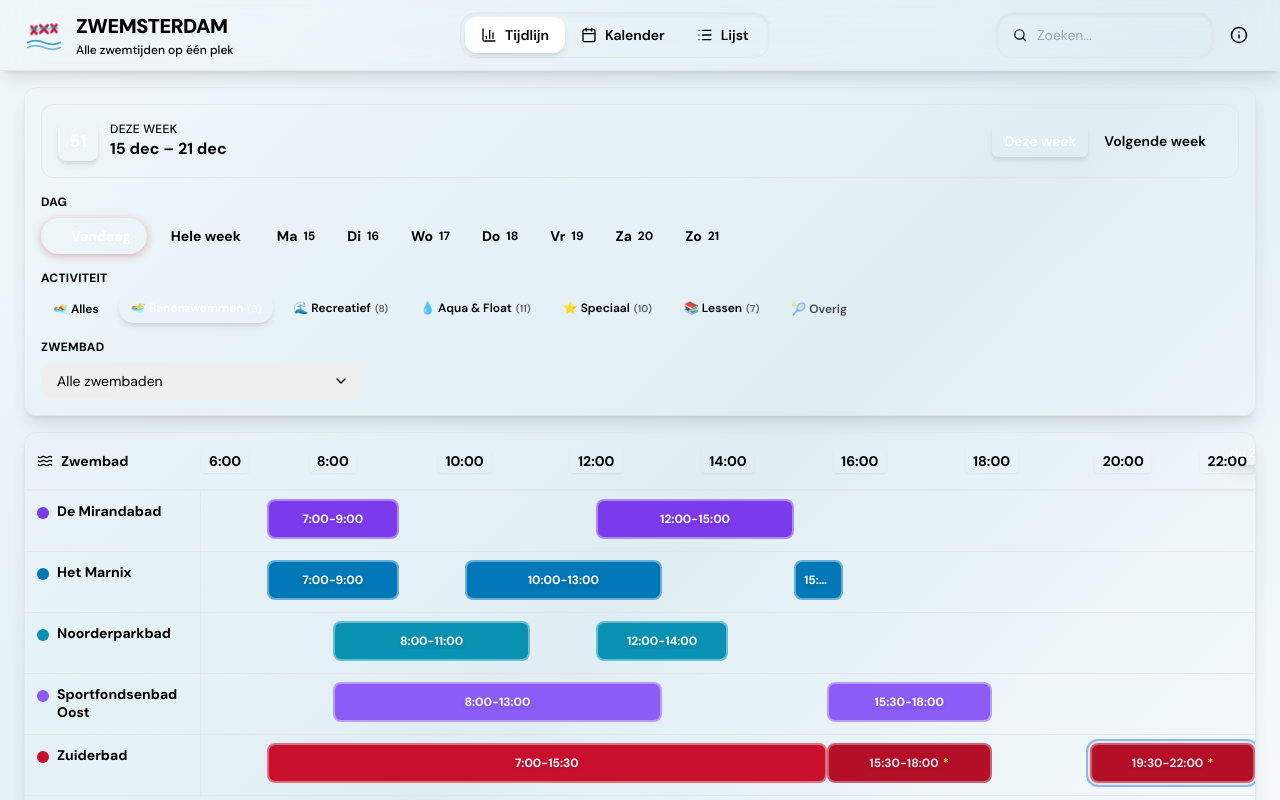
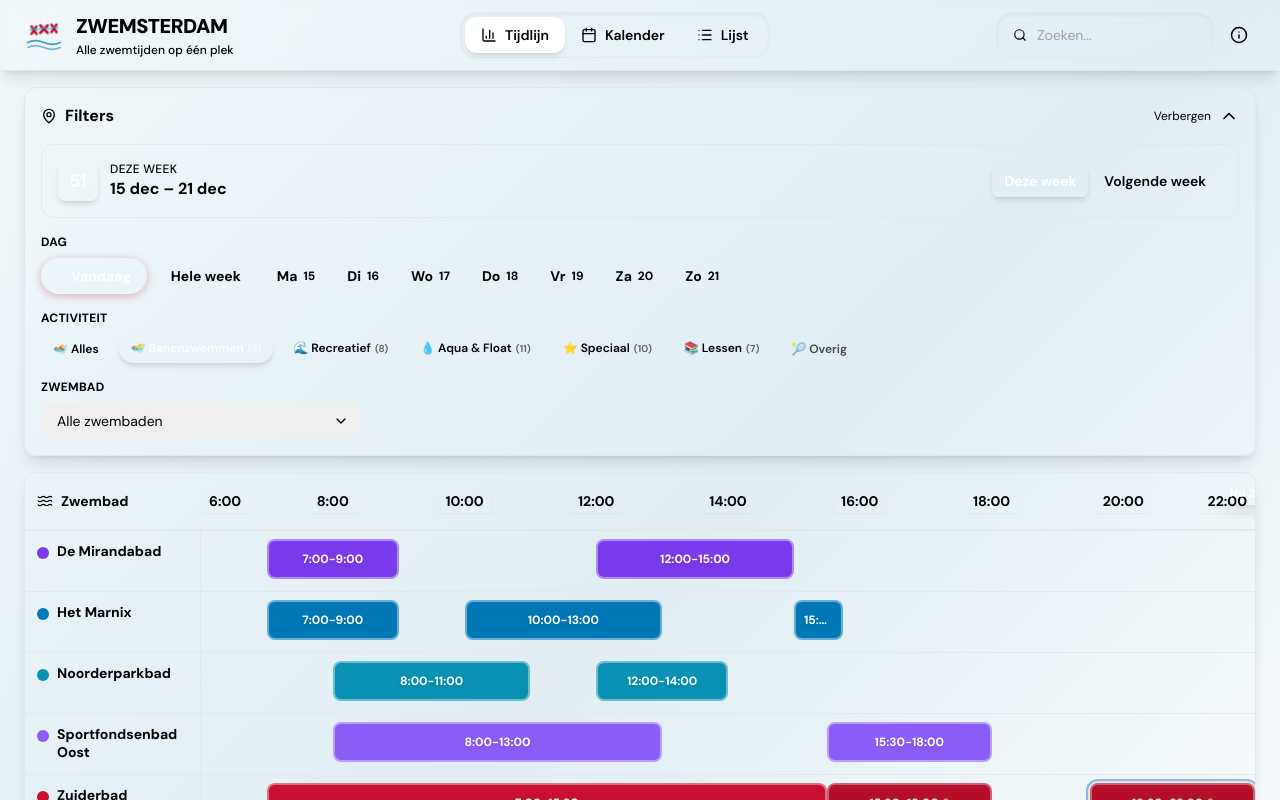
Before and after one commit to favstats/zwemsterdam, a React (Vite) app in the folder frontend/: page / in a window 1280 px wide. Shown: the top 800 px of the page. Built offline with nearby package versions, Linux system fonts and the light colour scheme.

Commit message:
✨ UI improvements: collapsible filters on desktop, right-aligned mobile search

```diff
--- a/frontend/src/App.tsx
+++ b/frontend/src/App.tsx
@@ -1851,13 +1851,13 @@
               </button>
             </div>
 
-            {/* Mobile search (shows inline on mobile) */}
-            <div className="flex-1 md:hidden">
-              <div className="inline-flex items-center bg-base-200/80 p-1 rounded-2xl shadow-inner border border-base-300/50 w-full">
-                <div className="relative w-full">
+            {/* Mobile search (shows inline on mobile, right-aligned) */}
+            <div className="ml-auto md:hidden">
+              <div className="inline-flex items-center bg-base-200/80 p-1 rounded-2xl shadow-inner border border-base-300/50">
+                <div className="relative">
                   <input
                     type="text"
-                    className="w-full pl-9 pr-3 py-1.5 text-sm bg-transparent rounded-xl focus:outline-none focus:bg-white focus:shadow-md transition-all placeholder:text-base-content/40"
+                    className="w-36 pl-9 pr-3 py-1.5 text-sm bg-transparent rounded-xl focus:outline-none focus:bg-white focus:shadow-md focus:w-48 transition-all placeholder:text-base-content/40"
                     placeholder="Zoeken..."
                     value={searchTerm}
                     onChange={(e) => setSearchTerm(e.target.value)}
@@ -1873,20 +1873,30 @@
       {/* Filters */}
       <div className="px-4 md:px-6 py-4">
         <div className="bg-base-100 rounded-xl shadow-lg border border-base-300 overflow-hidden">
-          {/* Collapsible header */}
+          {/* Collapsible header - visible on all screen sizes */}
           <button
             onClick={() => setFiltersExpanded(!filtersExpanded)}
-            className="w-full flex items-center justify-between p-4 hover:bg-base-50 transition-colors md:hidden"
+            className="w-full flex items-center justify-between p-4 hover:bg-base-200/50 transition-colors"
           >
             <span className="font-bold flex items-center gap-2">
               <MapPin size={16} className="text-primary" />
               Filters
+              {!filtersExpanded && (
+                <span className="text-sm font-normal text-base-content/50 ml-2">
+                  ({selectedDay === 'Today' ? 'Vandaag' : selectedDay === 'All Days' ? 'Hele week' : selectedDay} • {selectedActivity === 'All Activities' ? 'Alle activiteiten' : selectedActivity})
+                </span>
+              )}
             </span>
-            {filtersExpanded ? <ChevronUp size={20} /> : <ChevronDown size={20} />}
+            <div className="flex items-center gap-2">
+              <span className="text-xs text-base-content/50 hidden sm:inline">
+                {filtersExpanded ? 'Verbergen' : 'Tonen'}
+              </span>
+              {filtersExpanded ? <ChevronUp size={20} /> : <ChevronDown size={20} />}
+            </div>
           </button>
 
           {/* Filter content */}
-          <div className={`p-4 pt-0 md:pt-4 space-y-4 ${filtersExpanded ? 'block' : 'hidden'} md:block`}>
+          <div className={`p-4 pt-0 space-y-4 ${filtersExpanded ? 'block' : 'hidden'}`}>
             {/* Week selector - prominent display */}
             <WeekSelector
               selectedWeek={selectedWeek}
```
